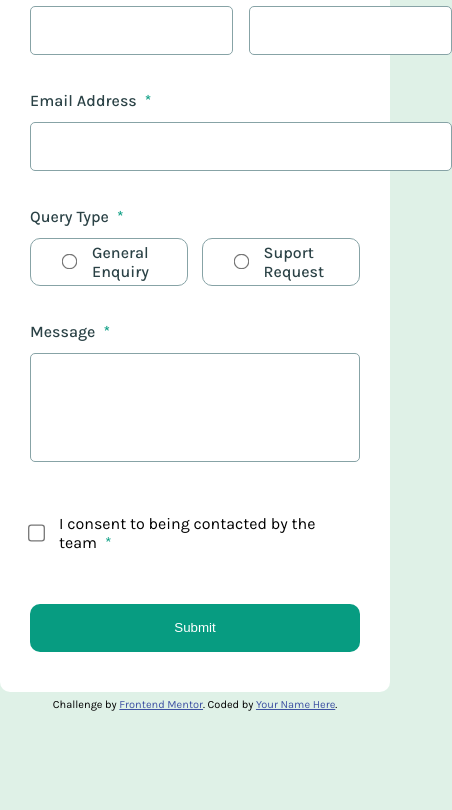
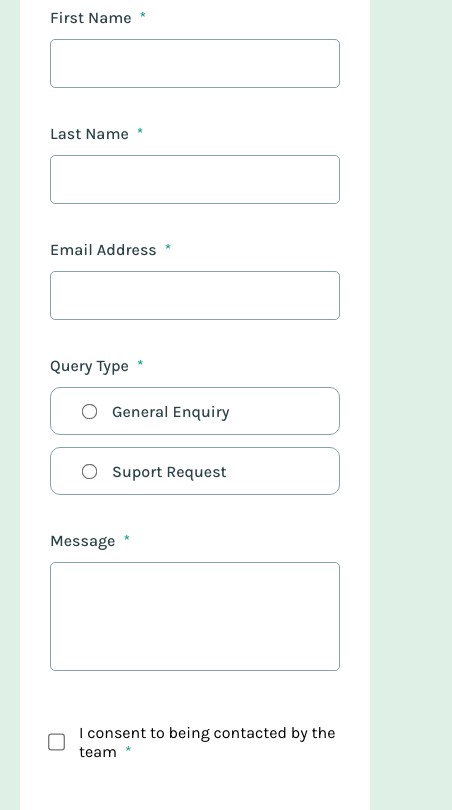
Before and after one commit to CodingDango/frontendmentor-contact-form, a plain HTML site: page index.html in a window 390 px wide. Shown: the part 133-943 px from the top of the page, 452 px wide, since content can reach past the window. Before the commit the page ends 844 px from the top, so only its background shows below. Drawn offline with Linux system fonts and the light colour scheme.

Commit message:
Responsiveness added. Refactoring WIP

```diff
--- a/style.css
+++ b/style.css
@@ -46,6 +46,7 @@ main {
     display: flex;
     justify-content: center;
     align-items: center;
+    padding: 40px 20px;
 }
 
 section {
@@ -56,6 +57,10 @@ section {
     align-items: center;
 }
 
+footer {
+
+
+}
 
 /*
 =====================================
@@ -121,6 +126,7 @@ textarea {
     border: 1px solid var(--primary-medium-grey);
     transition: 0.25s border ease-out;
     resize: none;
+    width: 100%;
 }
 
 
@@ -214,7 +220,7 @@ Fieldset Query Type Classes
 }
 
 .fieldset-query-type .fields-grid-row label {
-    height: 100%;
+    height: 3rem;
     cursor: pointer;
 
     border: 1px var(--primary-medium-grey) solid;
@@ -270,3 +276,27 @@ Fieldset Consent Classes
     accent-color: var(--primary-medium-green);
     scale: 1.3;
 }
+
+/*
+=====================================
+Interactivity..
+=====================================
+*/
+@media (max-width: 576px) {
+    .fields-grid-row {
+        display: flex;
+        flex-direction: column;
+        gap: inherit;
+    }
+}
+
+@media (max-width: 376px) {
+    .contact-form {
+        padding: 40px 20px;
+    }
+
+    .fieldset-query-type .fields-grid-row label {
+        padding-left: 1rem;
+    }
+
+}
```
